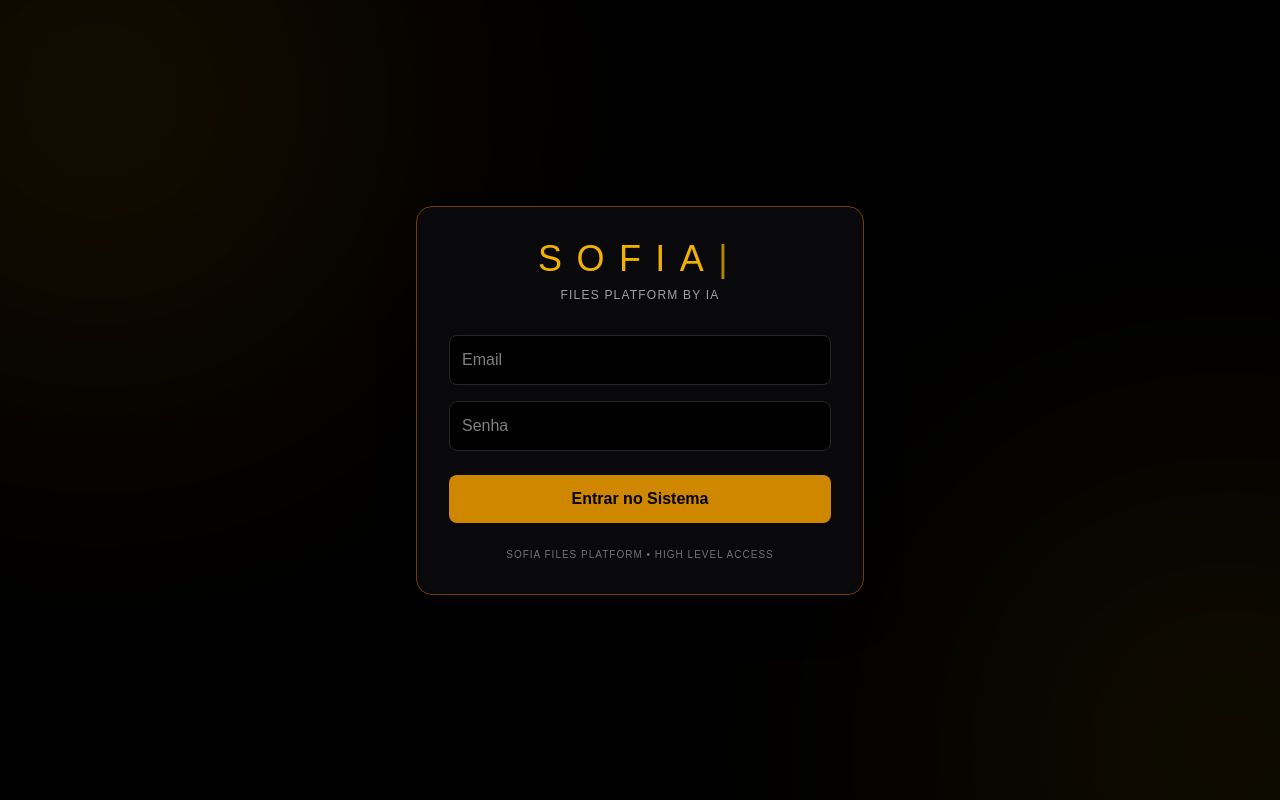
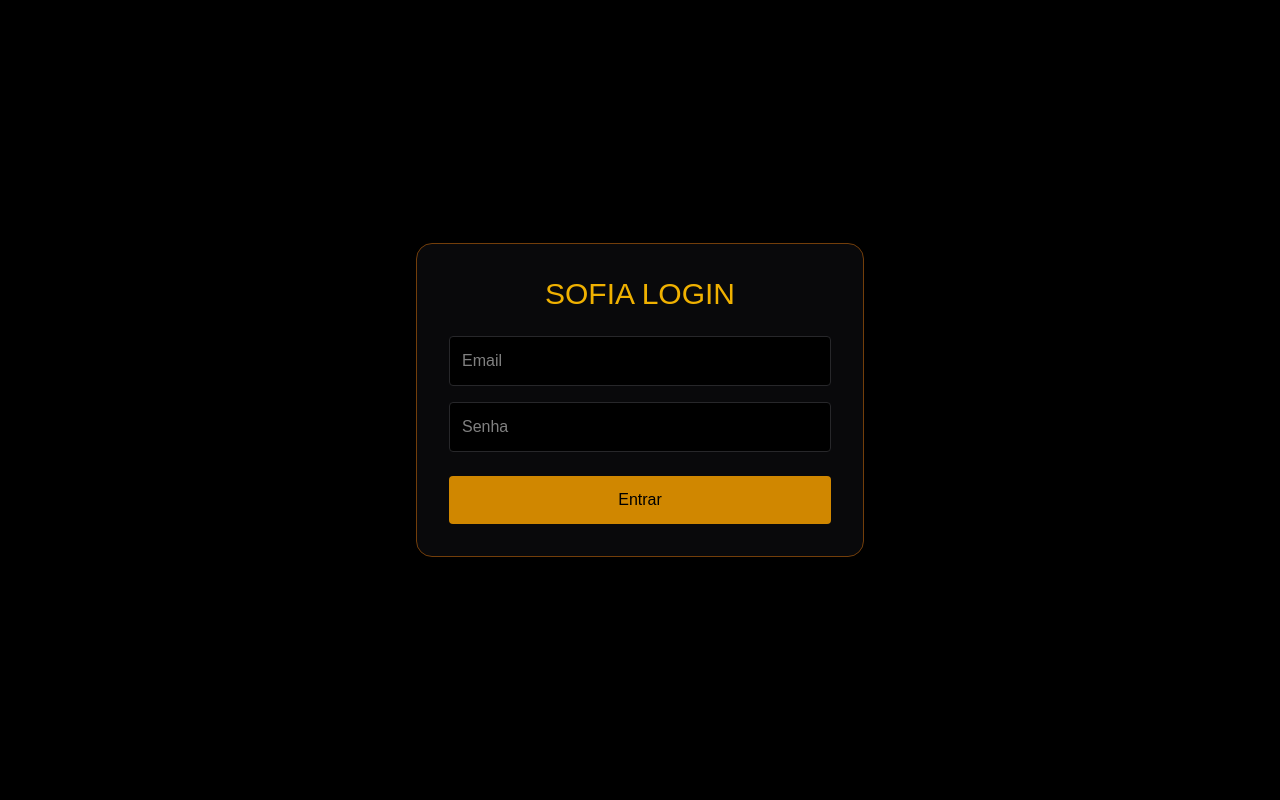
Before and after one commit to dvxllxrx/catalogo-inspireambientes, a Next.js app: page / in a window 1280 px wide. Built offline with nearby package versions, Linux system fonts and the light colour scheme.

Commit message:
update catalogo funcionando

```diff
--- a/app/catalogo/page.js
+++ b/app/catalogo/page.js
@@ -8,7 +8,10 @@ export default function Catalogo() {
   const [busca, setBusca] = useState("");
   const [mostrarForm, setMostrarForm] = useState(false);
   const [imagemFile, setImagemFile] = useState(null);
+
   const [user, setUser] = useState(null);
+  const [role, setRole] = useState(null);
+
   const [aba, setAba] = useState("showroom");
   const [produtoSelecionado, setProdutoSelecionado] = useState(null);
 
@@ -24,10 +27,28 @@ export default function Catalogo() {
     industria: "",
   });
 
-  // AUTH LOCAL
+  // 🔐 AUTH REAL (SUBSTITUI LOCALSTORAGE)
   useEffect(() => {
-    const admin = localStorage.getItem("admin");
-    if (admin === "true") setUser({ admin: true });
+    const initAuth = async () => {
+      const { data: { user } } = await supabase.auth.getUser();
+
+      if (!user) {
+        window.location.href = "/";
+        return;
+      }
+
+      setUser(user);
+
+      const { data } = await supabase
+        .from("profiles")
+        .select("role")
+        .eq("id", user.id)
+        .single();
+
+      setRole(data?.role || "user");
+    };
+
+    initAuth();
   }, []);
 
   // BUSCAR PRODUTOS
@@ -106,14 +127,13 @@ export default function Catalogo() {
     }
   };
 
-  // DELETE
   const deletarProduto = async (produto) => {
     await supabase.from("produtos").delete().eq("id", produto.id);
     buscarProdutos();
   };
 
-  const handleLogout = () => {
-    localStorage.removeItem("admin");
+  const handleLogout = async () => {
+    await supabase.auth.signOut();
     window.location.href = "/";
   };
 
@@ -134,10 +154,17 @@ export default function Catalogo() {
           <h1 className="text-3xl text-yellow-500">
             Showroom by SOFIA Platform IA
           </h1>
-          <p>MODE: {user ? "ADMIN" : "VISITANTE"}</p>
+
+          <p>
+            MODE: {role === "admin" ? "ADMIN" : "VISITANTE"}
+          </p>
         </div>
 
-        {user && <button onClick={handleLogout}>Sair</button>}
+        {user && (
+          <button onClick={handleLogout}>
+            Sair
+          </button>
+        )}
       </div>
 
       {/* ABAS */}
@@ -154,18 +181,17 @@ export default function Catalogo() {
         className="mb-4 p-2 bg-[#111] w-full"
       />
 
-      {/* ADD */}
-      {user && (
+      {/* ADD (SÓ ADMIN AGORA) */}
+      {role === "admin" && (
         <button onClick={() => setMostrarForm(!mostrarForm)}>
           + Produto
         </button>
       )}
 
       {/* FORM */}
-      {mostrarForm && (
+      {mostrarForm && role === "admin" && (
         <div className="bg-[#111] p-4 mb-6">
 
-          {/* INPUTS */}
           {Object.keys(novoProduto).map((key) => {
             if (key === "tipo") return null;
 
@@ -185,7 +211,6 @@ export default function Catalogo() {
             );
           })}
 
-          {/* SELECT TIPO */}
           <select
             value={novoProduto.tipo}
             onChange={(e) =>
@@ -218,7 +243,7 @@ export default function Catalogo() {
             <h2>{p.nome}</h2>
             <p>R$ {p.preco}</p>
 
-            {user && (
+            {role === "admin" && (
               <button
                 onClick={(e) => {
                   e.stopPropagation();
@@ -232,59 +257,24 @@ export default function Catalogo() {
         ))}
       </div>
 
-      {/* MODAL PREMIUM */}
+      {/* MODAL */}
       {produtoSelecionado && (
         <div
-          className="fixed inset-0 bg-black/80 backdrop-blur-sm flex items-center justify-center z-50"
+          className="fixed inset-0 bg-black/80 flex items-center justify-center"
           onClick={() => setProdutoSelecionado(null)}
         >
           <div
-            className="bg-[#111] max-w-4xl w-full mx-4 rounded-2xl overflow-hidden border border-[#2a2416]"
+            className="bg-[#111] max-w-4xl w-full"
             onClick={(e) => e.stopPropagation()}
           >
-            <div className="h-[300px]">
-              <img
-                src={produtoSelecionado.imagem}
-                className="w-full h-full object-cover"
-              />
-            </div>
+            <img src={produtoSelecionado.imagem} />
 
-            <div className="p-6 grid md:grid-cols-2 gap-6">
-              <div>
-                <h2 className="text-2xl text-yellow-500">
-                  {produtoSelecionado.nome}
-                </h2>
-                <p className="text-gray-400 mt-2">
-                  {produtoSelecionado.descricao}
-                </p>
-                <p className="mt-4 text-lg">
-                  R$ {produtoSelecionado.preco}
-                </p>
-              </div>
+            <h2>{produtoSelecionado.nome}</h2>
+            <p>{produtoSelecionado.descricao}</p>
 
-              <div className="text-sm space-y-2">
-                <p><b>Categoria:</b> {produtoSelecionado.categoria}</p>
-                <p><b>Cor:</b> {produtoSelecionado.cor}</p>
-                <p><b>Material:</b> {produtoSelecionado.material || "-"}</p>
-                <p><b>Medidas:</b> {produtoSelecionado.medidas || "-"}</p>
-                <p><b>Indústria:</b> {produtoSelecionado.industria || "-"}</p>
-                <p>
-                  <b>Tipo:</b>{" "}
-                  {produtoSelecionado.tipo === "encomenda"
-                    ? "Sob Encomenda"
-                    : "Showroom"}
-                </p>
-              </div>
-            </div>
-
-            <div className="p-4 text-right border-t border-[#2a2416]">
-              <button
-                onClick={() => setProdutoSelecionado(null)}
-                className="px-4 py-2 bg-yellow-500 text-black rounded"
-              >
-                Fechar
-              </button>
-            </div>
+            <button onClick={() => setProdutoSelecionado(null)}>
+              Fechar
+            </button>
           </div>
         </div>
       )}
--- a/app/page.js
+++ b/app/page.js
@@ -2,6 +2,7 @@
 
 import { useEffect, useState } from "react";
 import { useRouter } from "next/navigation";
+import { supabase } from "../lib/supabase";
 
 export default function Login() {
   const router = useRouter();
@@ -9,25 +10,25 @@ export default function Login() {
   const [email, setEmail] = useState("");
   const [senha, setSenha] = useState("");
   const [loading, setLoading] = useState(false);
-  const [typedText, setTypedText] = useState("");
+  const [checkingSession, setCheckingSession] = useState(true);
 
-  const fullText = "SOFIA";
+  // 🔐 CHECA SESSÃO ANTES DE MOSTRAR TELA
+  useEffect(() => {
+    const check = async () => {
+      const { data: { user } } = await supabase.auth.getUser();
 
-  // efeito de digitação
-  useEffect(() => {
-    let i = 0;
+      if (user) {
+        router.replace("/catalogo");
+        return;
+      }
 
-    const interval = setInterval(() => {
-      setTypedText(fullText.slice(0, i));
-      i++;
+      setCheckingSession(false);
+    };
 
-      if (i > fullText.length) clearInterval(interval);
-    }, 120);
-
-    return () => clearInterval(interval);
+    check();
   }, []);
 
-  const handleLogin = () => {
+  const handleLogin = async () => {
     if (!email || !senha) {
       alert("Preencha email e senha");
       return;
@@ -35,41 +36,46 @@ export default function Login() {
 
     setLoading(true);
 
-    setTimeout(() => {
-      // 🔥 CRIA SESSÃO FAKE
-      localStorage.setItem("admin", "true");
+    const { data, error } = await supabase.auth.signInWithPassword({
+      email,
+      password: senha,
+    });
 
-      setLoading(false);
+    setLoading(false);
 
-      router.push("/catalogo");
-    }, 800);
+    if (error || !data.session) {
+      alert("Login inválido");
+      return;
+    }
+
+    router.replace("/catalogo");
   };
 
+  // 🔥 EVITA FLICKER (NÃO MOSTRA NADA ATÉ CHECAR SESSÃO)
+  if (checkingSession) {
+    return (
+      <div className="h-screen flex items-center justify-center bg-black text-white">
+        <p className="animate-pulse text-zinc-400">
+          Verificando sessão...
+        </p>
+      </div>
+    );
+  }
+
   return (
-    <div className="min-h-screen flex items-center justify-center bg-black text-white relative overflow-hidden">
+    <div className="h-screen flex items-center justify-center bg-black text-white">
+      <div className="w-full max-w-md p-8 bg-zinc-950 border border-yellow-900 rounded-2xl">
 
-      <div className="absolute w-[600px] h-[600px] bg-yellow-600 opacity-10 blur-[140px] rounded-full top-[-200px] left-[-200px]" />
-      <div className="absolute w-[500px] h-[500px] bg-yellow-500 opacity-10 blur-[160px] rounded-full bottom-[-200px] right-[-200px]" />
-
-      <div className="w-full max-w-md p-8 bg-zinc-950 border border-yellow-900 rounded-2xl shadow-2xl z-10">
-
-        <div className="text-center mb-8">
-          <h1 className="text-4xl tracking-[0.4em] text-yellow-500 font-light h-10">
-            {typedText}
-            <span className="animate-pulse">|</span>
-          </h1>
-
-          <p className="text-xs text-zinc-400 mt-2 tracking-widest">
-            FILES PLATFORM BY IA
-          </p>
-        </div>
+        <h1 className="text-3xl text-yellow-500 mb-6 text-center">
+          SOFIA LOGIN
+        </h1>
 
         <input
           type="email"
           placeholder="Email"
           value={email}
           onChange={(e) => setEmail(e.target.value)}
-          className="w-full mb-4 p-3 bg-black border border-zinc-800 rounded-lg"
+          className="w-full mb-4 p-3 bg-black border border-zinc-800 rounded"
         />
 
         <input
@@ -77,20 +83,16 @@ export default function Login() {
           placeholder="Senha"
           value={senha}
           onChange={(e) => setSenha(e.target.value)}
-          className="w-full mb-6 p-3 bg-black border border-zinc-800 rounded-lg"
+          className="w-full mb-6 p-3 bg-black border border-zinc-800 rounded"
         />
 
         <button
           onClick={handleLogin}
           disabled={loading}
-          className="w-full py-3 bg-yellow-600 text-black font-semibold rounded-lg"
+          className="w-full py-3 bg-yellow-600 text-black rounded"
         >
-          {loading ? "Entrando..." : "Entrar no Sistema"}
+          {loading ? "Entrando..." : "Entrar"}
         </button>
-
-        <p className="text-[10px] text-center text-zinc-500 mt-6 tracking-widest">
-          SOFIA FILES PLATFORM • HIGH LEVEL ACCESS
-        </p>
 
       </div>
     </div>
--- /dev/null
+++ b/lib/user.js
@@ -0,0 +1,20 @@
+import { supabase } from "./supabase";
+
+export async function getUserProfile() {
+  const { data: { user } } = await supabase.auth.getUser();
+
+  if (!user) return null;
+
+  const { data, error } = await supabase
+    .from("profiles")
+    .select("role")
+    .eq("id", user.id)
+    .single();
+
+  if (error || !data) return null;
+
+  return {
+    user,
+    role: data.role,
+  };
+}
```
